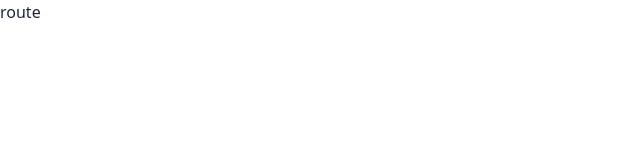
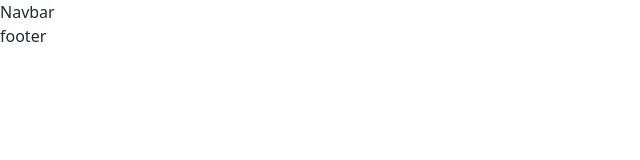
Before and after one commit to mahbubullah09/RoomJet-clientSide, a React (Vite) app: page / in a window 1280 px wide. Shown: the top 160 px of the page, without its empty margins (0-640 px from the left). Built offline with nearby package versions, Linux system fonts and the light colour scheme.

Commit message:
mainLayout setup

```diff
--- /dev/null
+++ b/src/Footer/Footer.jsx
@@ -0,0 +1,11 @@
+import React from 'react';
+
+const Footer = () => {
+    return (
+        <div>
+            <h3>footer</h3>
+        </div>
+    );
+};
+
+export default Footer;
--- /dev/null
+++ b/src/Layout/MainLayout.jsx
@@ -0,0 +1,16 @@
+import React from 'react';
+import Navbar from '../Navbar/Navbar';
+import { Outlet } from 'react-router-dom';
+import Footer from '../Footer/Footer';
+
+const MainLayout = () => {
+    return (
+        <div>
+            <Navbar/>
+            <Outlet/>
+            <Footer/>
+        </div>
+    );
+};
+
+export default MainLayout;
--- /dev/null
+++ b/src/Navbar/Navbar.jsx
@@ -0,0 +1,11 @@
+import React from 'react';
+
+const Navbar = () => {
+    return (
+        <div>
+            <h3>Navbar</h3>
+        </div>
+    );
+};
+
+export default Navbar;
--- a/src/main.jsx
+++ b/src/main.jsx
@@ -3,16 +3,17 @@ import ReactDOM from 'react-dom/client'
 
 import './index.css'
 import { RouterProvider, createBrowserRouter } from 'react-router-dom';
+import MainLayout from './Layout/MainLayout';
 
 
 const router = createBrowserRouter([
   {
     path: "/",
-    element:<div> <h3>route</h3></div>,
+    element:<MainLayout/>,
     // errorElement: <ErrorPage />,
     children: [
       {
-        path: "/contacts",
+        path: "contacts",
         element: <div> <h3>ab</h3></div>,
       },
     ],
```
